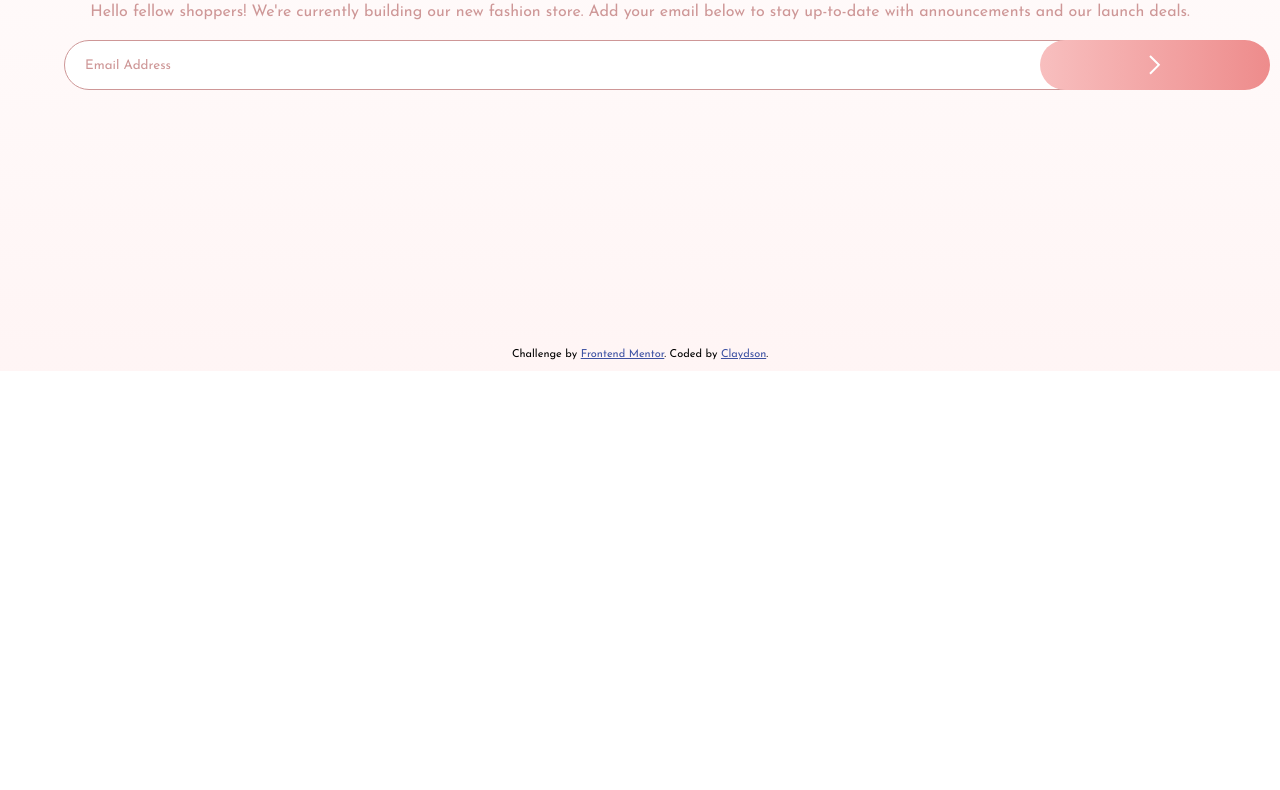
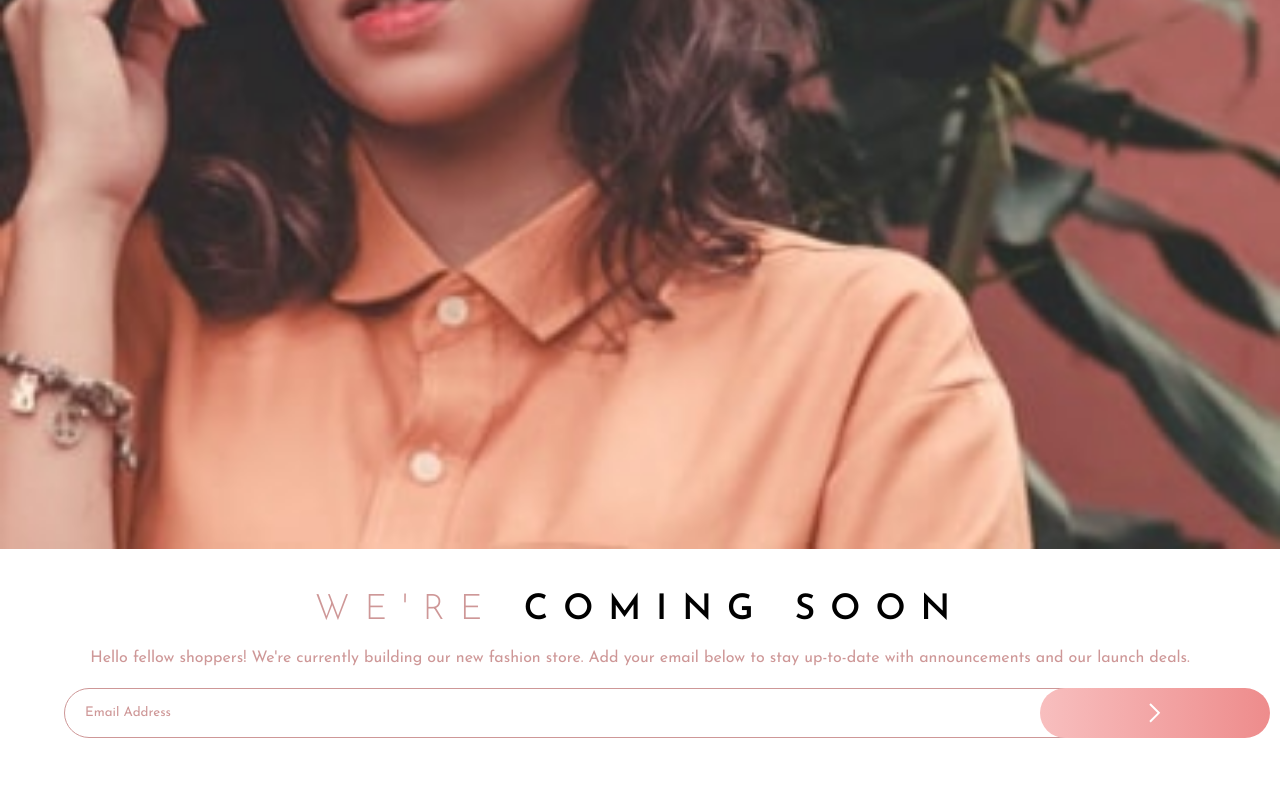
Before and after one commit to sicklex/FrontEndMentor-Challenge, a plain HTML site: page index.html in a window 1280 px wide. Shown: the part 429-1219 px from the top of the page. Before the commit the page ends 800 px from the top, so only its background shows below. Drawn offline with Linux system fonts and the light colour scheme.

Commit message:
Changing some Css to practice and learn

```diff
--- a/stylesheet.css
+++ b/stylesheet.css
@@ -23,6 +23,9 @@
     height: 400px;
     max-width: 100%;
 }
+.infos{
+    margin-top: 40px;
+}
 .infos h1{
     margin: 0 auto;
     text-transform: uppercase;
@@ -30,9 +33,11 @@
     letter-spacing:  15px;
 }
 .infos p {
-    margin: 20px;
+    margin: 18px;
     color: hsl(0, 36%, 70%);
     font-size: 16px;
+    line-height: 1.5em;
+
 }
 span{
     color:hsl(0, 36%, 70%);
@@ -65,3 +70,10 @@
     cursor: pointer;
     background-image: url(images/icon-arrow.svg), linear-gradient(to right, hsl(0, 80%, 86%), hsl(0, 80%, 86%));
 }
+
+@media (min-width: 378px) {
+    img{
+        object-fit:cover;
+        width: 100%;
+    }
+}
```
